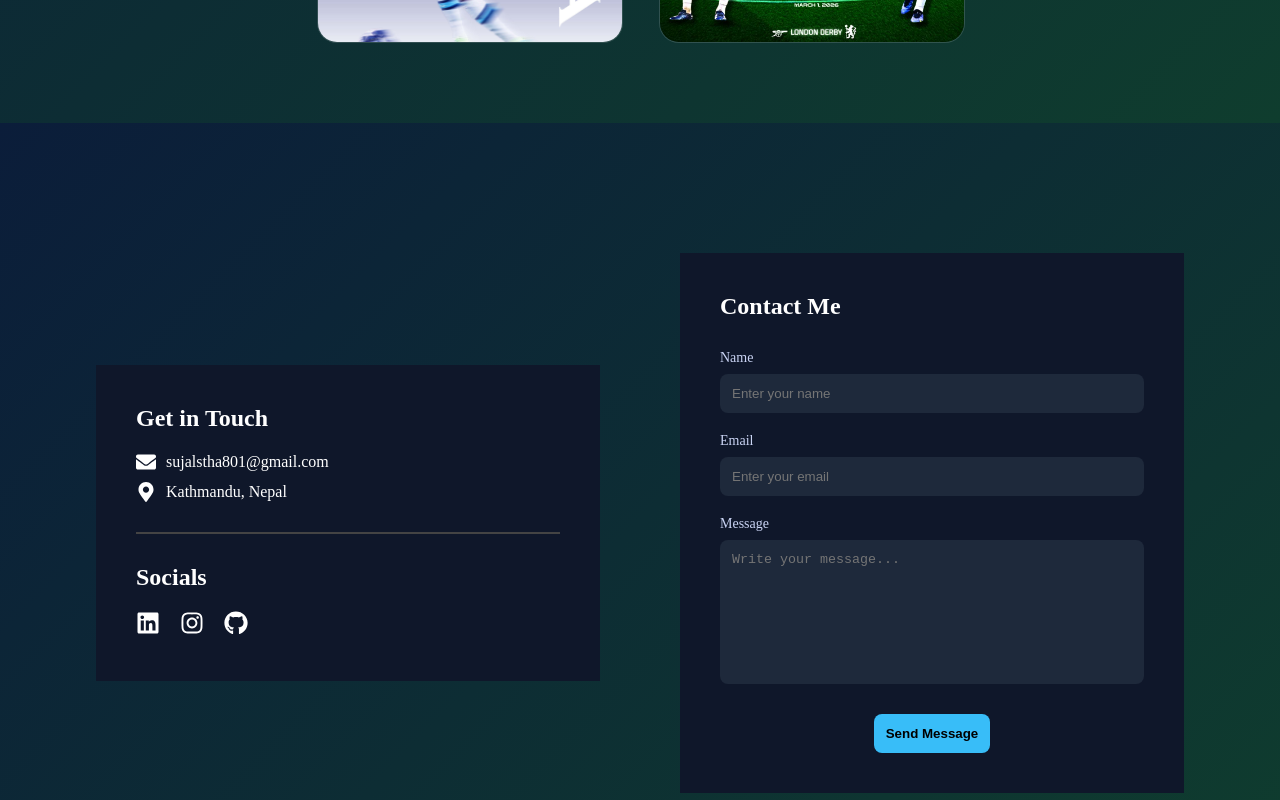
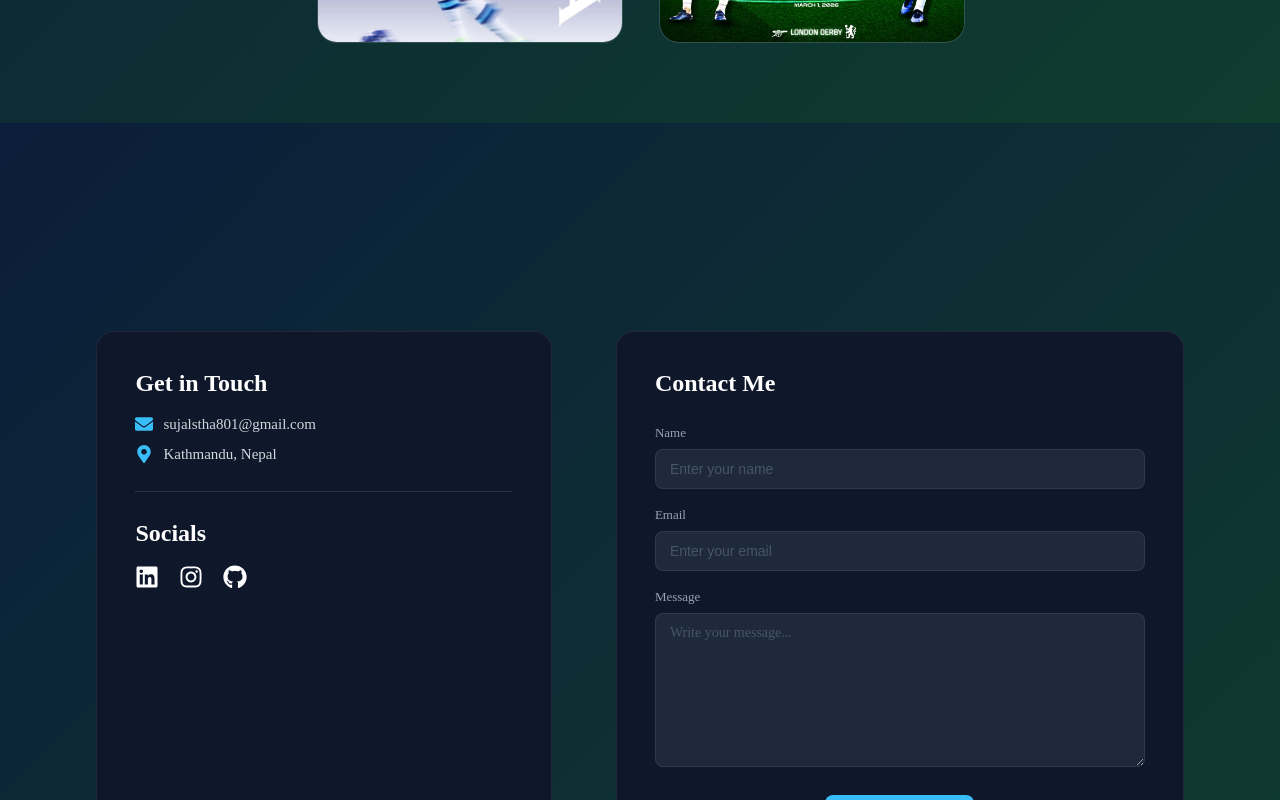
Before and after one commit to Sujal-Shrestha-SS/portfolio, a React (Vite) app in the folder my-portfolio/: page / in a window 1280 px wide. Shown: the part 3920-4720 px from the top of the page. Built offline with nearby package versions, Linux system fonts and the light colour scheme.

Commit message:
fixing media query for contact page

```diff
--- a/my-portfolio/src/components/Contact.jsx
+++ b/my-portfolio/src/components/Contact.jsx
@@ -2,11 +2,11 @@ import React from 'react'
 import styled from 'styled-components'
 import { FaEnvelope, FaMapMarkerAlt, FaLinkedin, FaInstagram, FaGithub } from 'react-icons/fa'
 
-const SHEET_URL = 'https://script.google.com/macros/s/AKfycbzRk-FyEAb_IzhjB4RZhpSLYGPz92iLcAVekrFpkroT8MnLjeSEbxMK8jit5hr82Xz87w/exec' // Replace with your Google Apps Script Web App URL
+const SHEET_URL = 'https://script.google.com/macros/s/AKfycbzRk-FyEAb_IzhjB4RZhpSLYGPz92iLcAVekrFpkroT8MnLjeSEbxMK8jit5hr82Xz87w/exec'
 
 const Contact = () => {
   const [formData, setFormData] = React.useState({ name: '', email: '', message: '' })
-  const [status, setStatus] = React.useState('') // 'sending' | 'sent' | 'error'
+  const [status, setStatus] = React.useState('')
 
   const handleChange = (e) => {
     setFormData({ ...formData, [e.target.name]: e.target.value })
@@ -27,7 +27,7 @@ const Contact = () => {
       setFormData({ name: '', email: '', message: '' })
     } catch (err) {
       setStatus('error')
-      console.log(err);
+      console.log(err)
     }
   }
 
@@ -59,11 +59,9 @@ const Contact = () => {
               <a href="https://linkedin.com/in/sujalshresthaa" target="_blank" rel="noreferrer">
                 <FaLinkedin />
               </a>
-
               <a href="https://instagram.com/sujal.shresthaaa" target="_blank" rel="noreferrer">
                 <FaInstagram />
               </a>
-
               <a href="https://github.com/Sujal-Shrestha-SS" target="_blank" rel="noreferrer">
                 <FaGithub />
               </a>
@@ -122,31 +120,44 @@ const Contact = () => {
 export default Contact
 
 
+/* ─── Styled Components ───────────────────────────────────────────────────── */
+
 const Container = styled.div`
   min-height: 100vh;
   background: linear-gradient(135deg, #0b1d3a, #0f3d2e);
   color: white;
   display: flex;
   align-items: center;
+  justify-content: center;
+  padding: 80px clamp(5%, 7.5vw, 10%);
 `
 
 const ContentWrapper = styled.div`
-  width: 85%;
+  width: 100%;
+  max-width: 1100px;
   display: flex;
-  gap: 80px;
-  align-items: center;
-  margin: auto;
+  gap: clamp(24px, 5vw, 80px);
+  align-items: stretch;
+
+  /* Stack vertically on mobile */
+  @media (max-width: 768px) {
+    flex-direction: column;
+  }
 `
 
 const LeftBlock = styled.div`
-  width: 40%;
-  padding: 40px;
+  flex: 1;
+  padding: clamp(24px, 3vw, 40px);
   background: #0f172a;
+  border-radius: 18px;
+  border: 1px solid rgba(255, 255, 255, 0.07);
   color: white;
+  min-width: 0;
 `
 
 const Title = styled.h2`
-  margin-bottom: 20px;
+  font-size: clamp(18px, 2vw, 24px);
+  margin-bottom: 18px;
 `
 
 const GetInTouch = styled.div``
@@ -155,16 +166,21 @@ const InfoRow = styled.div`
   display: flex;
   align-items: center;
   gap: 10px;
-  margin: 10px 0;
+  margin: 12px 0;
+  font-size: clamp(13px, 1.2vw, 15px);
+  color: #cfd8dc;
 
   svg {
-    font-size: 20px;
+    font-size: 18px;
+    color: #38bdf8;
+    flex-shrink: 0;
   }
 `
 
 const Divider = styled.hr`
-  margin: 30px 0;
-  border: 0.5px solid #444;
+  margin: 28px 0;
+  border: none;
+  border-top: 1px solid rgba(255, 255, 255, 0.12);
 `
 
 const Socials = styled.div``
@@ -176,58 +192,82 @@ const SocialIcons = styled.div`
   a {
     color: white;
     font-size: 24px;
-    transition: 0.3s;
+    transition: color 0.25s ease, transform 0.25s ease;
+    display: inline-flex;
   }
 
   a:hover {
     color: #38bdf8;
-    transform: scale(1.2);
+    transform: translateY(-3px) scale(1.15);
   }
 `
 
 const RightBlock = styled.div`
-  width: 40%;
-  padding: 40px;
+  flex: 1.3;
+  padding: clamp(24px, 3vw, 40px);
   background: #0f172a;
+  border-radius: 18px;
+  border: 1px solid rgba(255, 255, 255, 0.07);
   color: white;
   display: flex;
   flex-direction: column;
+  min-width: 0;
 `
 
 const FormTitle = styled.h2`
-  margin-bottom: 30px;
+  font-size: clamp(18px, 2vw, 24px);
+  margin-bottom: 28px;
 `
 
 const FormGroup = styled.div`
   display: flex;
   flex-direction: column;
-  margin-bottom: 20px;
+  margin-bottom: 18px;
 `
 
 const Label = styled.label`
   margin-bottom: 8px;
-  font-size: 14px;
-  color: #cbd5f5;
+  font-size: 13px;
+  color: #94a3b8;
 `
 
 const Input = styled.input`
-  padding: 12px;
+  padding: 11px 14px;
   border-radius: 8px;
-  border: none;
+  border: 1.5px solid rgba(255, 255, 255, 0.08);
   outline: none;
   background: #1e293b;
   color: white;
+  font-size: 14px;
+  transition: border-color 0.2s ease, box-shadow 0.2s ease;
+
+  &::placeholder { color: #475569; }
+
+  &:focus {
+    border-color: #38bdf8;
+    box-shadow: 0 0 0 3px rgba(56, 189, 248, 0.15);
+  }
 `
 
 const TextArea = styled.textarea`
-  padding: 12px;
+  padding: 11px 14px;
   border-radius: 8px;
-  border: none;
+  border: 1.5px solid rgba(255, 255, 255, 0.08);
   outline: none;
   background: #1e293b;
   color: white;
-  min-height: 120px;
-  resize: none;
+  font-size: 14px;
+  min-height: 130px;
+  resize: vertical;
+  font-family: inherit;
+  transition: border-color 0.2s ease, box-shadow 0.2s ease;
+
+  &::placeholder { color: #475569; }
+
+  &:focus {
+    border-color: #38bdf8;
+    box-shadow: 0 0 0 3px rgba(56, 189, 248, 0.15);
+  }
 `
 
 const StatusMsg = styled.p`
@@ -238,19 +278,19 @@ const StatusMsg = styled.p`
 
 const SendMsgBtn = styled.button`
   margin-top: 10px;
-  padding: 12px;
+  padding: 13px 28px;
   border: none;
   border-radius: 8px;
   background: #38bdf8;
-  color: black;
+  color: #0b1d3a;
   font-weight: bold;
   cursor: pointer;
-  transition: 0.3s;
   align-self: center;
+  transition: background 0.25s ease, transform 0.2s ease, opacity 0.2s ease;
 
-  &:hover {
+  &:hover:not(:disabled) {
     background: #0ea5e9;
-    transform: scale(1.05);
+    transform: translateY(-2px) scale(1.04);
   }
 
   &:disabled {
```
